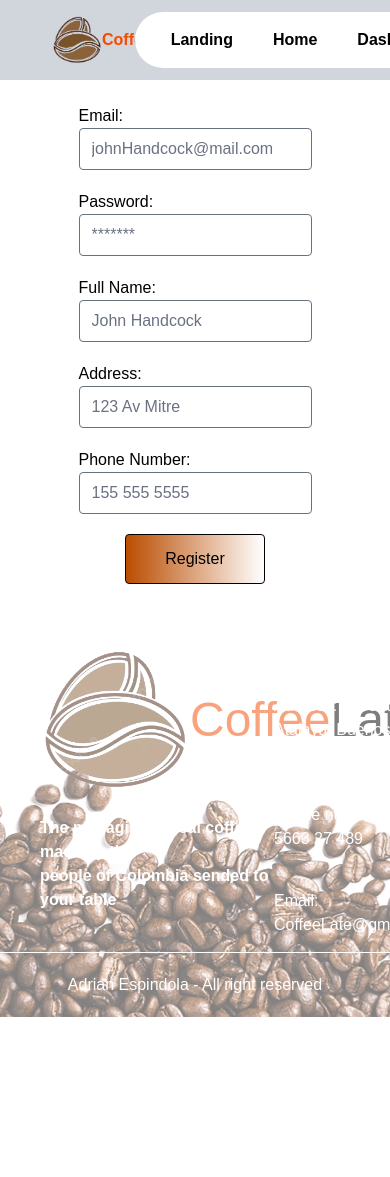
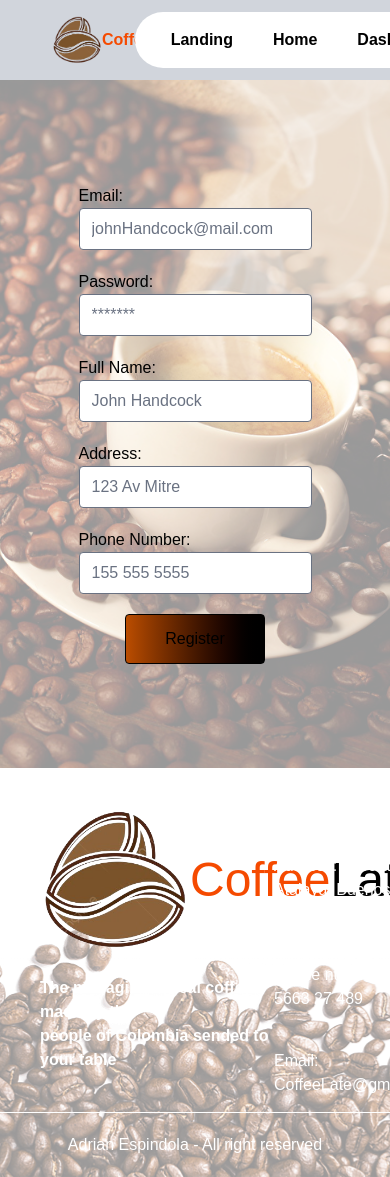
Before and after one commit to AdrianMEsp/CoffeeLate-e-commerce, a Next.js app in the folder front/: page /register in a window 390 px wide. Shown: the top 1177 px of the page. Before the commit the page ends 1017 px from the top, so only its background shows below. Built offline with nearby package versions, Linux system fonts and the light colour scheme.

Commit message:
Background login-register added, phone must be only numbers, fieldCustom tu modulize code

```diff
--- a/front/src/app/components/ErrorMessageCustom/ErrorMessageCustom.jsx
+++ /dev/null
@@ -1,11 +0,0 @@
-import { ErrorMessage } from "formik"
-
-export default function ErrorMessageCustom({ name, component }) {
-
-    return (
-        <ErrorMessage
-            className='text-red-500'
-            name={name} component={component}></ErrorMessage>
-    )
-
-}
--- /dev/null
+++ b/front/src/app/components/FieldCustom/FieldCustom.jsx
@@ -0,0 +1,22 @@
+import { ErrorMessage, Field } from "formik"
+
+const FieldCustom = ({ label, nameField, type, placeholder }) => {
+
+    return (
+        <div className='w-1-2 md:w-1/3 mb-5'>
+            <label
+                className='flex self-start'
+            >{label}</label>
+            <Field
+                className="w-full rounded text-black "
+                name={nameField}
+                placeholder={placeholder}
+                type={type} />
+            <ErrorMessage
+            className='text-red-500 flex justify-center'
+            name={nameField} component="div"></ErrorMessage>
+        </div>
+    )
+}
+
+export default FieldCustom;
--- a/front/src/app/components/SubmitButton/SubmitButton.tsx
+++ b/front/src/app/components/SubmitButton/SubmitButton.tsx
@@ -5,7 +5,7 @@ export default function SubmitButton({ text="enviar", disabled=false}) {
             disabled={disabled}
             className={`
         p-3 w-35 border rounded bg-linear-to-r
-         from-amber-700 text-center
+         from-amber-700 to-black  text-center
         ${disabled ? "opacity-50 cursor-not-allowed" : ""}
       `}
         >
--- a/front/src/app/components/UI/LoginView.tsx
+++ b/front/src/app/components/UI/LoginView.tsx
@@ -1,14 +1,14 @@
 'use client'
 
 import React from 'react'
-import { Field, Form, Formik } from 'formik';
+import { Form, Formik } from 'formik';
 import { validateLoginForm } from '@/utils/validate';
 import SubmitButton from '../SubmitButton/SubmitButton';
-import ErrorMessageCustom from '../ErrorMessageCustom/ErrorMessageCustom'
+import FieldCustom from '../FieldCustom/FieldCustom'
 
 function LoginView() {
     return (
-        <div>
+        <div className='form-bg'>
             <Formik
                 initialValues={{ email: '', password: '' }}
                 validate={validateLoginForm}
@@ -18,34 +18,11 @@ function LoginView() {
             >
                 {({ errors }) => (
                     <Form
-                        className="flex flex-col justify-center items-center my-6
+                        className="flex flex-col justify-center items-center my-6 h-100"
+                    >
+                        <FieldCustom label="Email" nameField="email" type="email" placeholder="johnHandcock@mail.com" />
 
-                    "
-                    >
-                        <div className='w-1-2 md:w-1/3'>
-                            <label
-                                className='flex self-start'
-                            >First Name</label>
-                            <Field
-                                className="mb-5 w-full rounded text-black "
-                                name="email"
-                                placeholder="johnHandcock@mail.com"
-                                type="email" />
-                            <ErrorMessageCustom name="email" component="div" />
-                        </div>
-
-                        <div className='w-1-2 md:w-1/3'>
-                            <label
-                                className='flex self-start'
-                            >Password</label>
-                            <Field
-                                className="mb-5 w-full rounded text-black"
-                                name="password"
-                                placeholder="*******"
-                                type="password"
-                            />
-                            <ErrorMessageCustom name="password" component="div" />
-                        </div>
+                        <FieldCustom label="Password" nameField="password" type="password" placeholder="*******" />
 
                         <SubmitButton text="Login" disabled={errors.email || errors.password ? true : false} />
                     </Form>
--- a/front/src/app/components/UI/RegisterView.tsx
+++ b/front/src/app/components/UI/RegisterView.tsx
@@ -1,15 +1,15 @@
 'use client'
 
 import React from 'react'
-import { Field, Form, Formik } from 'formik';
+import { Form, Formik } from 'formik';
 import { validateSchemaRegister } from '@/utils/validate';
 import SubmitButton from '../SubmitButton/SubmitButton';
-import ErrorMessageCustom from '../ErrorMessageCustom/ErrorMessageCustom'
+import FieldCustom from '../FieldCustom/FieldCustom'
 
 function RegisterView() {
 
     return (
-        <div>
+        <div className='form-bg'>
             <Formik
                 initialValues={{ email: '', password: '', name: '', address: '', phone: '' }}
                 validationSchema={validateSchemaRegister}
@@ -19,70 +19,17 @@ function RegisterView() {
             >
                 {({ errors }) => (
                     <Form
-                        className="flex flex-col justify-center items-center my-6
+                        className="flex flex-col justify-center items-center my-6 h-160"
+                    >
+                        <FieldCustom label="Email:" nameField="email" type="email" placeholder="johnHandcock@mail.com" />
 
-                    "
-                    >
-                        <div className='w-1-2 md:w-1/3'>
-                            <label
-                                className='flex self-start'
-                            >Email:</label>
-                            <Field
-                                className="mb-5 w-full rounded text-black"
-                                name="email"
-                                placeholder="johnHandcock@mail.com"
-                                type="email" />
-                            <ErrorMessageCustom name="email" component="div" />
-                        </div>
+                        <FieldCustom label="Password:" nameField="password" type="password" placeholder="*******" />
 
-                        <div className='w-1-2 md:w-1/3'>
-                            <label
-                                className='flex self-start'
-                            >Password:</label>
-                            <Field
-                                className="mb-5 w-full rounded  text-black"
-                                name="password"
-                                placeholder="*******"
-                                type="password"
-                            />
-                            <ErrorMessageCustom name="password" component="div" />
-                        </div>
+                        <FieldCustom label="Full Name:" nameField="name" type="text" placeholder="John Handcock" />
 
-                        <div className='w-1-2 md:w-1/3'>
-                            <label
-                                className='flex self-start'
-                            >Full Name:</label>
-                            <Field
-                                className="mb-5 w-full rounded  text-black"
-                                name="name"
-                                placeholder="John Handcock"
-                                type="text" />
-                            <ErrorMessageCustom name="name" component="div" />
-                        </div>
+                        <FieldCustom label="Address:" nameField="address" type="text" placeholder="123 Av Mitre" />
 
-                        <div className='w-1-2 md:w-1/3'>
-                            <label
-                                className='flex self-start'
-                            >Address:</label>
-                            <Field
-                                className="mb-5 w-full rounded  text-black"
-                                name="address"
-                                placeholder="123 Av Mitre"
-                                type="text" />
-                            <ErrorMessageCustom name="address" component="div" />
-                        </div>
-
-                        <div className='w-1-2 md:w-1/3'>
-                            <label
-                                className='flex self-start'
-                            >Phone Number:</label>
-                            <Field
-                                className="mb-5 w-full rounded text-black"
-                                name="phone"
-                                placeholder="155 555 5555"
-                                type="text" />
-                            <ErrorMessageCustom name="phone" component="div" />
-                        </div>
+                        <FieldCustom label="Phone Number:" nameField="phone" type="text" placeholder="155 555 5555" />
 
                         <SubmitButton text="Register" disabled={
                             errors.email
--- a/front/src/app/globals.css
+++ b/front/src/app/globals.css
@@ -14,12 +14,51 @@ body {
   font-family: Arial, Helvetica, sans-serif;
 }
 
-.footer-bg {
-  background-image: url('/assets/granos.png');
-  opacity: 0.5;
+.form-bg {
+  position: relative;
   background-size: cover;
   background-position: center;
   overflow: hidden;
+}
+
+.form-bg::before {
+  content: "";
+  position: absolute;
+  inset: 0;
+  background-image: url('../assets/coffeBackGround.jpg');
+  background-size: cover;
+  background-position: center;
+  opacity: 0.4; /*  Solo esta capa se vuelve translúcida */
+  z-index: 0;
+}
+
+.form-bg > * {
+  position: relative;
+  z-index: 10; /*  El contenido queda por encima */
+}
+
+
+.footer-bg {
+  position: relative;
+  background-size: cover;
+  background-position: center;
+  overflow: hidden;
+}
+
+.footer-bg::before {
+  content: "";
+  position: absolute;
+  inset: 0;
+  background-image: url('../assets/granos.png');
+  background-size: cover;
+  background-position: center;
+  opacity: 0.4; /*  Solo esta capa se vuelve translúcida */
+  z-index: 0;
+}
+
+.footer-bg > * {
+  position: relative;
+  z-index: 10; /*  El contenido queda por encima */
 }
 
 .no-scrollbar::-webkit-scrollbar {
--- a/front/src/utils/validate.ts
+++ b/front/src/utils/validate.ts
@@ -11,18 +11,18 @@ export const validateLoginForm = (values: ILoginProps) => {
         errors.email = 'Invalid email address';
     }
     if (!values.password) {
-        errors.email = 'Required';
+        errors.password = 'Required';
     }
     if (values.password.length < 6) {
-        errors.email = 'Most have 6 or + caracters';
+        errors.password = 'Most have 6 or + caracters';
     }
     return errors;
 }
 
 export const validateSchemaRegister = Yup.object({
         email: Yup.string().email('Invalid email address').required('Required'),
-        password: Yup.string().required('Required'),
+        password: Yup.string().min(6, 'Most have 6 or + caracters').required('Required'),
         name: Yup.string().required('Required'),
         address: Yup.string().required('Required'),
-        phone: Yup.string().required('Required'),
+        phone: Yup.string().required('Required').matches(/^[0-9]+$/, "Must be only digits")
     })
```
Also changed, not shown: front/public/assets/coffeBackGround.jpg (added).
